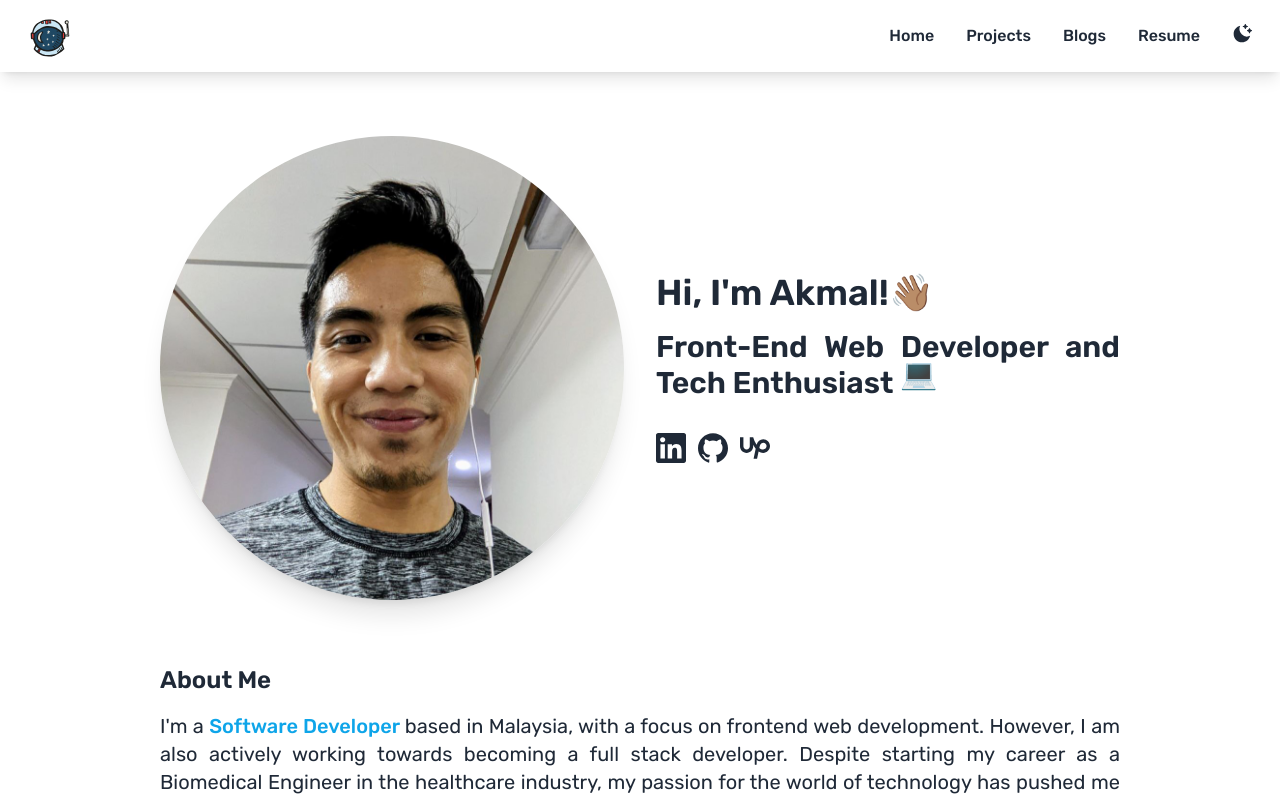
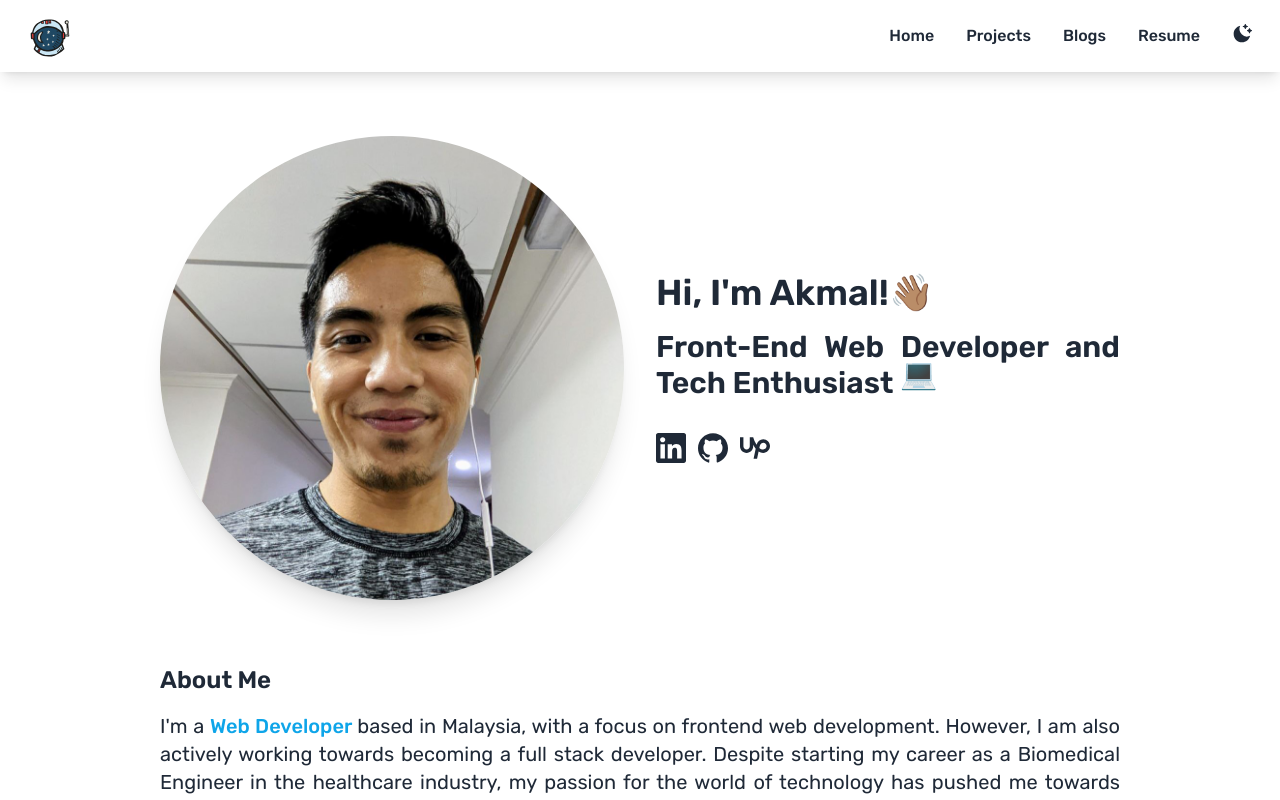
Before and after one commit to akmal-kamarudin/akmalkdin-v1, a Next.js app: page / in a window 1280 px wide. Shown: the top 800 px of the page. Built offline with nearby package versions, Linux system fonts and the light colour scheme.

Commit message:
feat: updating resume link

```diff
--- a/app/layout.tsx
+++ b/app/layout.tsx
@@ -5,7 +5,7 @@ import Themes from "../style/theme-provider";
 import { rubik } from "@/style/font";
 
 export const metadata = {
-  title: "Akmal | Software Developer",
+  title: "Akmal | Web Developer",
   description: "My portfolio",
 };
 
--- a/components/About.tsx
+++ b/components/About.tsx
@@ -7,7 +7,7 @@ const About = () => {
       <h1 className="font-semibold text-xl lg:text-2xl">About Me</h1>
       <p className="font-normal text-lg mt-4 lg:text-xl">
         I&#39;m a{" "}
-        <span className="font-medium text-sky-500">Software Developer </span>
+        <span className="font-medium text-sky-500">Web Developer </span>
         based in Malaysia, with a focus on frontend web development. However, I
         am also actively working towards becoming a full stack developer.
         Despite starting my career as a Biomedical Engineer in the healthcare
--- a/components/Resume.tsx
+++ b/components/Resume.tsx
@@ -12,7 +12,7 @@ const Resume = () => {
       </p>
       <IoMdArrowDown className="mt-8 text-2xl xl:text-3xl animate-bounce" />
       <a
-        href="https://drive.google.com/file/d/1ZBYaY36qJq223Y0jgq47E2_dFzVNWRFY/view?usp=sharing"
+        href="https://drive.google.com/file/d/1XYtZ-rKgZA6YzZ0xlquCWVNAGdtsu5Xg/view?usp=sharing"
         target="_blank"
       >
         <button className="btn btn-primary mt-2">Download Resume</button>
```
